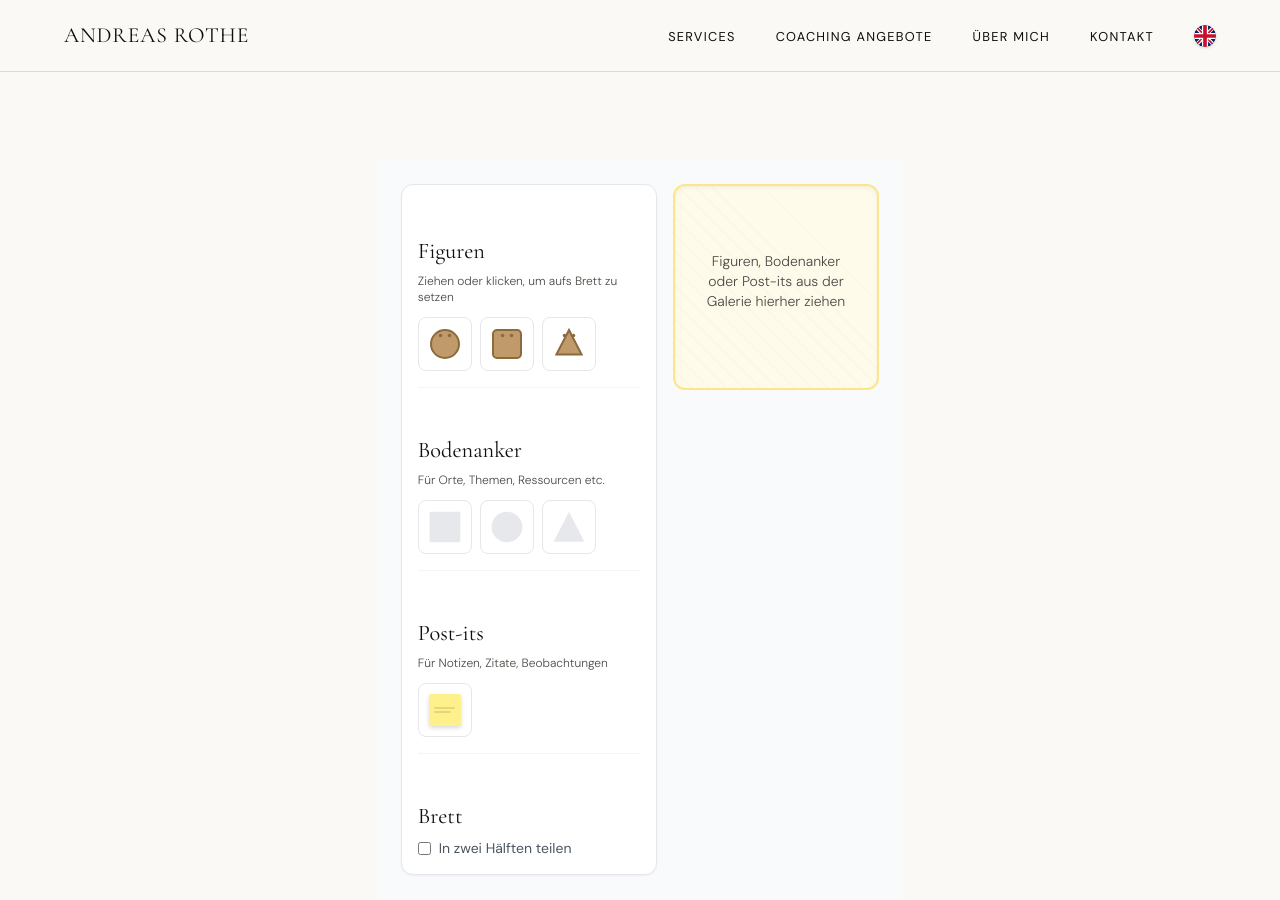
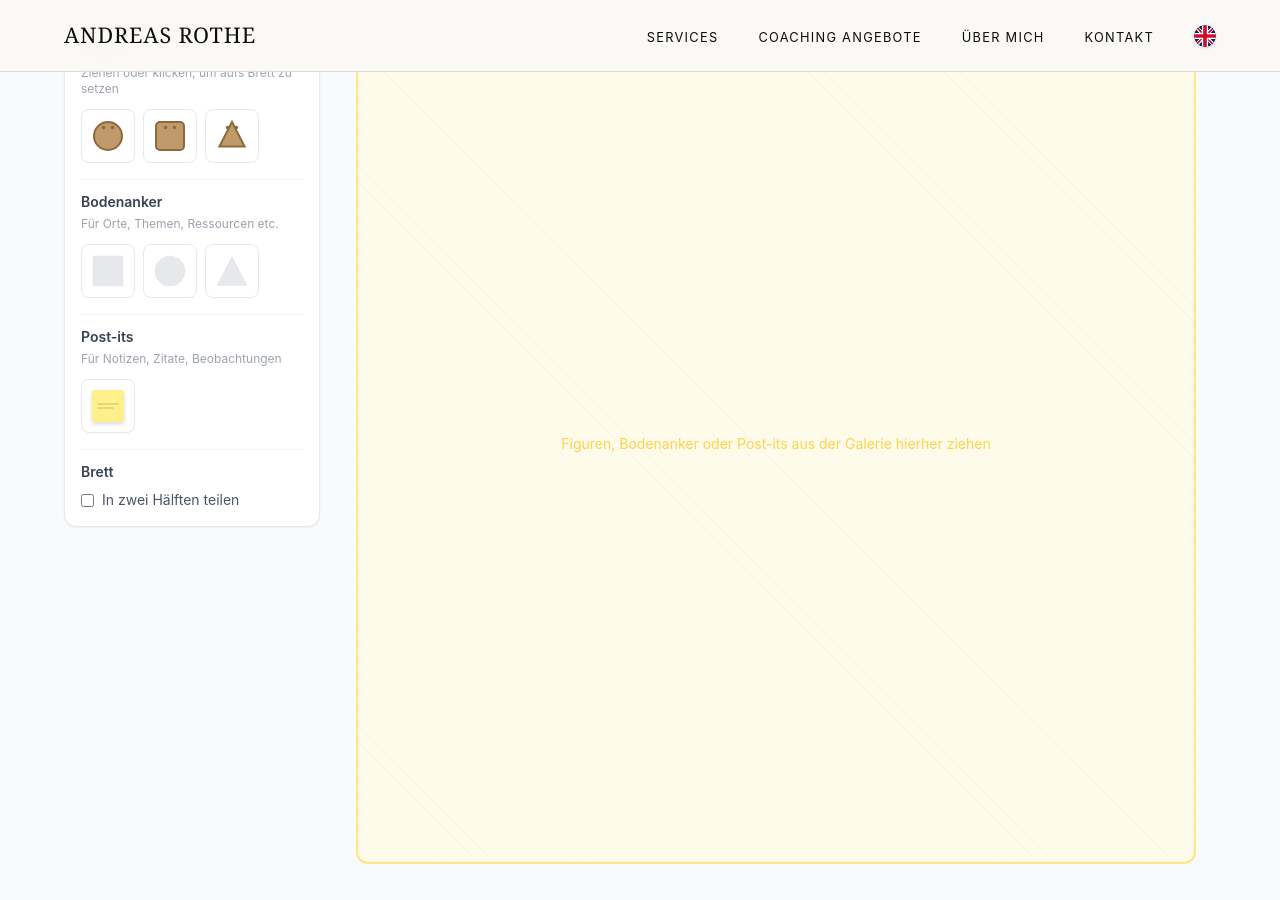
Before and after one commit to arothe161/andreasrothe, a Jekyll site: the page built from systembrett.html, in a window 1280 px wide and 900 px high. Built offline with Jekyll 4.4.1, drawn with Linux system fonts in a browser that asks for light colours.

Commit message:
Layout Fix fürs Systembrett

```diff
--- /dev/null
+++ b/_layouts/systembrett-layout.html
@@ -0,0 +1,27 @@
+---
+---
+<!DOCTYPE html>
+<html lang="{{ page.lang | default: 'de' }}">
+<head>
+  <meta charset="UTF-8">
+  <meta name="viewport" content="width=device-width, initial-scale=1.0">
+  {%- seo -%}
+  <link rel="stylesheet" href="{{ '/style.css' | relative_url }}">
+  <link rel="icon" href="{{ '/favicon.ico' | relative_url }}">
+</head>
+<body>
+  {% include header.html %}
+
+  <!--
+    Bewusst KEIN einschränkender Haupt-Container (z.B. .container, .content,
+    max-width-Wrapper) wie im normalen default.html-Layout. Das Systembrett
+    bringt seinen eigenen Layout-Container mit (volle Breite, eigenes Padding)
+    und soll nicht durch Textseiten-Styles eingeengt werden.
+  -->
+  <main style="width: 100%;">
+    {{ content }}
+  </main>
+
+  {% include footer.html %}
+</body>
+</html>
--- a/systembrett.html
+++ b/systembrett.html
@@ -1,27 +1,13 @@
 ---
-layout: default
+layout: systembrett-layout
 lang: de
 title: Virtuelles Systembrett – Andreas Rothe
 description: Interaktives virtuelles Systembrett für systemische Aufstellungen im Coaching.
 permalink: /systembrett/
 ---
 
-<!--
-  Diese Seite nutzt bewusst dein bestehendes "layout: default", damit Header,
-  Footer, Sprachumschaltung und SEO-Tags konsistent mit dem Rest der Seite
-  bleiben. Falls das Systembrett mehr Platz braucht (z.B. auf Mobilgeräten),
-  kannst du später ein eigenes, schlankeres Layout ohne Footer anlegen.
-
-  Wichtig: Tailwinds "preflight" (CSS-Reset) ist im systembrett.css-Bundle
-  enthalten und wirkt nur innerhalb von #systembrett-root, sofern du in
-  app-src/src/index.css KEINE globalen Selektoren (html, body) überschreibst.
-  Dein bestehendes style.css bleibt davon unberührt.
--->
-
 <link rel="stylesheet" href="{{ '/assets/systembrett/systembrett.css' | relative_url }}">
 
-<section style="padding: 1.5rem 0;">
-  <div id="systembrett-root"></div>
-</section>
+<div id="systembrett-root"></div>
 
 <script type="module" src="{{ '/assets/systembrett/systembrett.js' | relative_url }}"></script>
```
